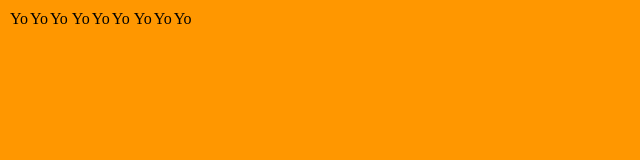
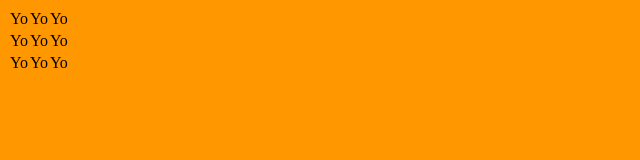
Before and after one commit to wavesinaroom/my_odin_project_tic_tac_toe, a plain HTML site: page index.html in a window 1280 px wide. Shown: the whole page, without its empty margins (0-640 px from the left). Drawn offline with Linux system fonts and the light colour scheme.

Commit message:
[Task] Organize table tiles in a grid wih css grid

```diff
--- a/game.js
+++ b/game.js
@@ -25,18 +25,21 @@ const GameBoard = (()=>{
 
   let board = [[gameBoardSize],[gameBoardSize],[gameBoardSize]];
   let boardDiv = document.createElement('div');
+  boardDiv.className = "boardDiv";
   documentBody.appendChild(boardDiv);
 
-  for(let col = 0; col < gameBoardSize; ++col)
+  for(let row = 0; row < gameBoardSize; ++row)
   {
-    let colTd = document.createElement('td');
-    for(let row = 0; row < gameBoardSize; ++row)
+    let boardRow = document.createElement('td');
+    boardRow.className = "boardRow";
+    for(let col = 0; col < gameBoardSize; ++col)
     {
-      board[col][row] = Tile(1, PlayerToken.none, document.createElement('td'));
-      colTd.appendChild(board[col][row].htmlCell);
-      board[col][row].htmlCell.textContent = "Yo";
+      board[row][col] = Tile(1, PlayerToken.none, document.createElement('td'));
+      board[row][col].htmlCell.className = "cell";
+      boardRow.appendChild(board[row][col].htmlCell);
+      board[row][col].htmlCell.textContent = "Yo";
     }
-    boardDiv.appendChild(colTd);
+    boardDiv.appendChild(boardRow);
   }
   return board;
 })();
@@ -115,7 +118,7 @@ const GameManager = (()=>{
       }
     }
 
-    //Check sum in rows
+    //Check sum in cols
     for(let i = 0 ; i < gameBoardSize; ++i)
     {
       if(board[i][0]+board[i][1]+board[i][2]==scorePointSum)
--- a/styles.css
+++ b/styles.css
@@ -7,3 +7,7 @@ body
 {
   background-color: var(--waves-orange);
 }
+
+.boardDiv {
+  display: grid;
+}
```
